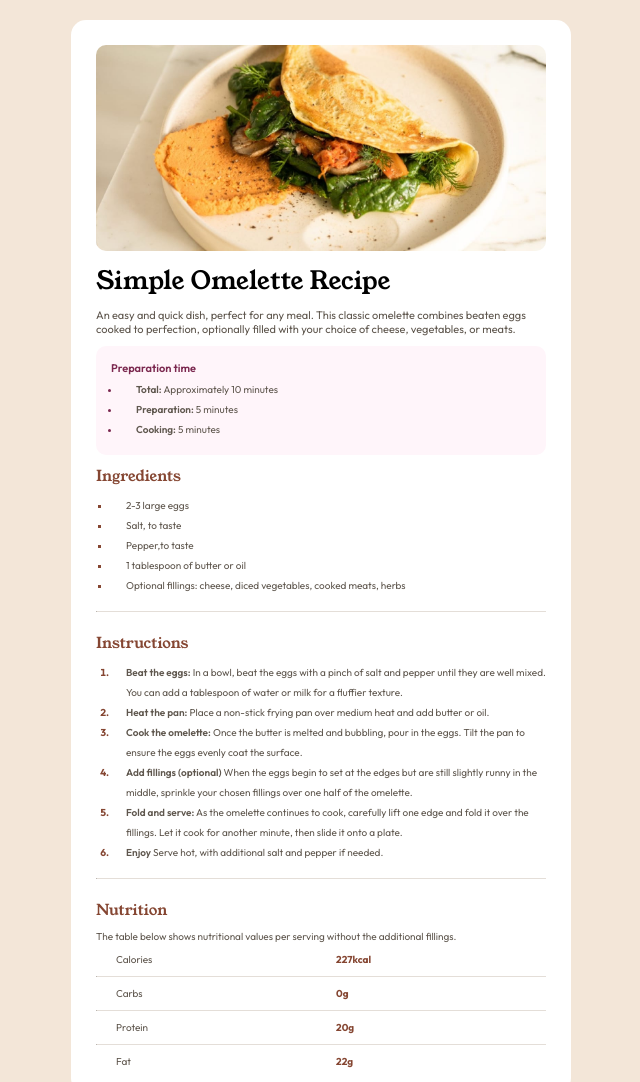
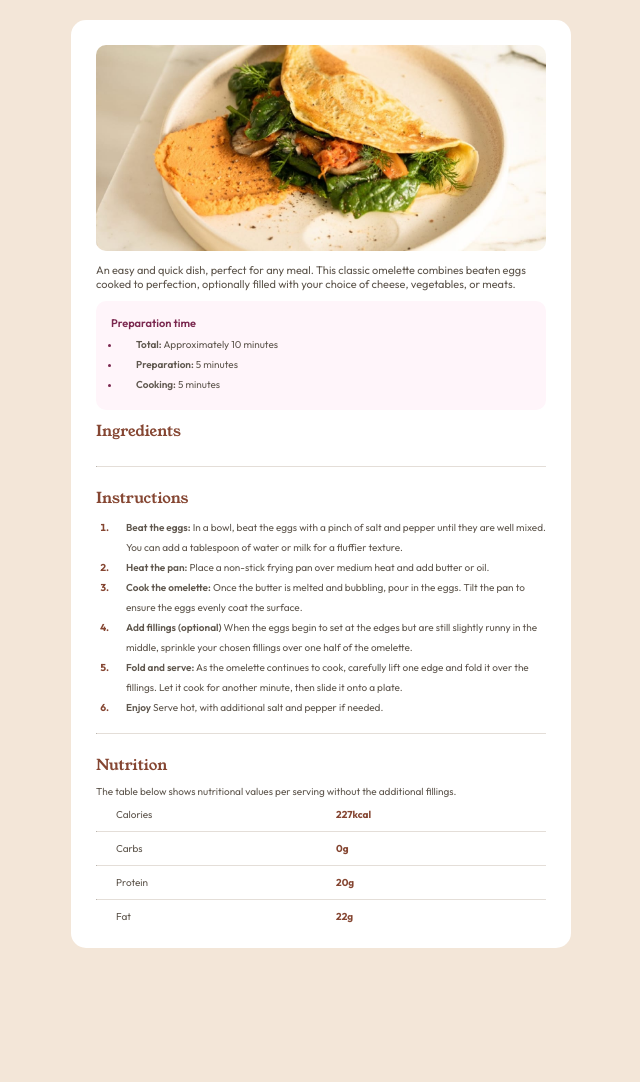
Before and after one commit to iEerii/recipePage, a plain HTML site: page index.html in a window 1280 px wide. Shown: the top 1082 px of the page, without its empty margins (319-959 px from the left). After the commit the page ends 968 px from the top, so only its background shows below. Drawn offline with Linux system fonts and the light colour scheme.

Commit message:
revome tags that now are dynamics with JS

```diff
--- a/index.html
+++ b/index.html
@@ -16,7 +16,7 @@
                 <img src="img/image-omelette.jpeg" alt="image-omelette">
             </picture>
             <header class="container__header">
-                <h1>Simple Omelette Recipe</h1>
+                <h1 id="titleRecipe"></h1>
                 <p>
                     An easy and quick dish, perfect for any meal. This classic omelette combines beaten eggs cooked
                     to perfection, optionally filled with your choice of cheese, vegetables, or meats.
@@ -38,13 +38,7 @@
                     </ul>
                 </div>
                 <h2>Ingredients</h2>
-                <ul class="marker">
-                    <li>2-3 large eggs</li>
-                    <li>Salt, to taste</li>
-                    <li>Pepper,to taste</li>
-                    <li>1 tablespoon of butter or oil</li>
-                    <li>Optional fillings: cheese, diced vegetables, cooked meats, herbs</li>
-                </ul>
+                <ul id="ingredientsContainer" class="marker"></ul>
             </section>
             <hr>
             <section class="container__direction">
@@ -101,5 +95,6 @@
                 </div>
             </section>
         </main>
+        <script src="index.js"></script>
     </body>
 </html>
```
